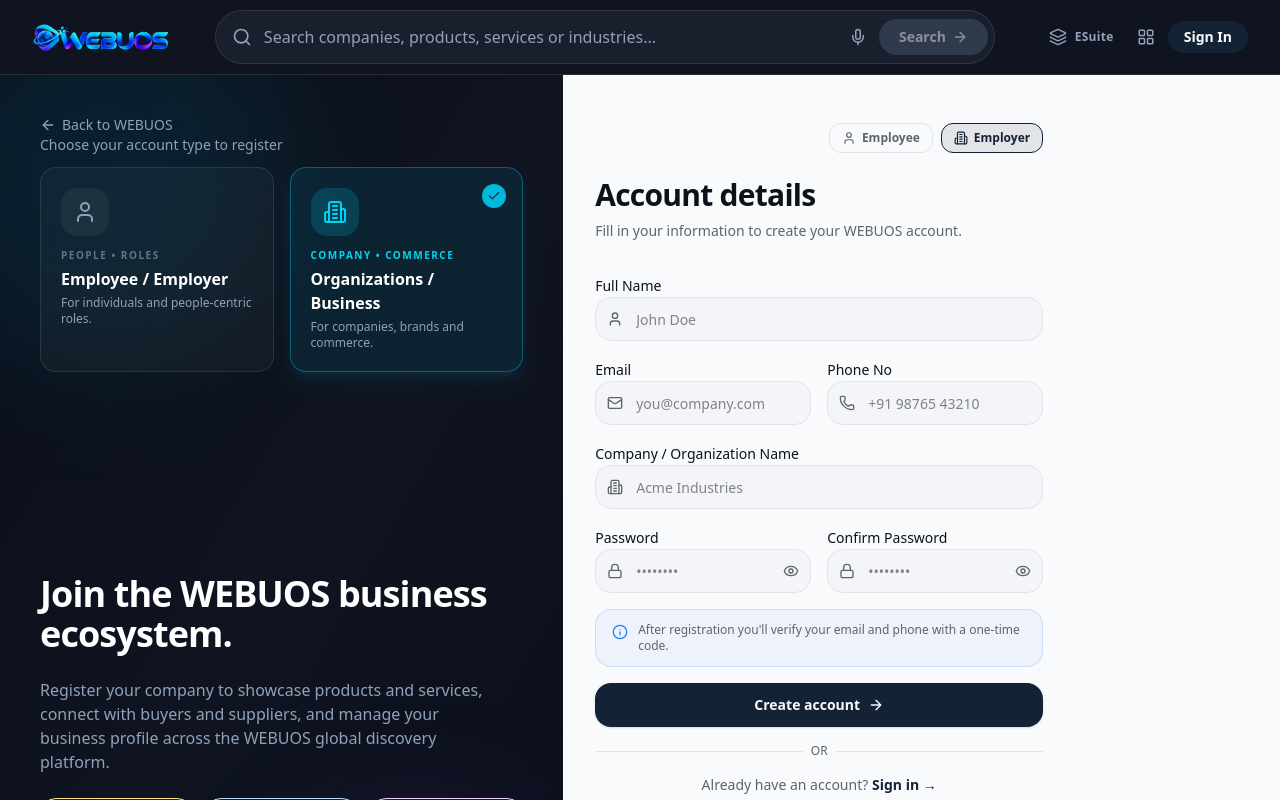
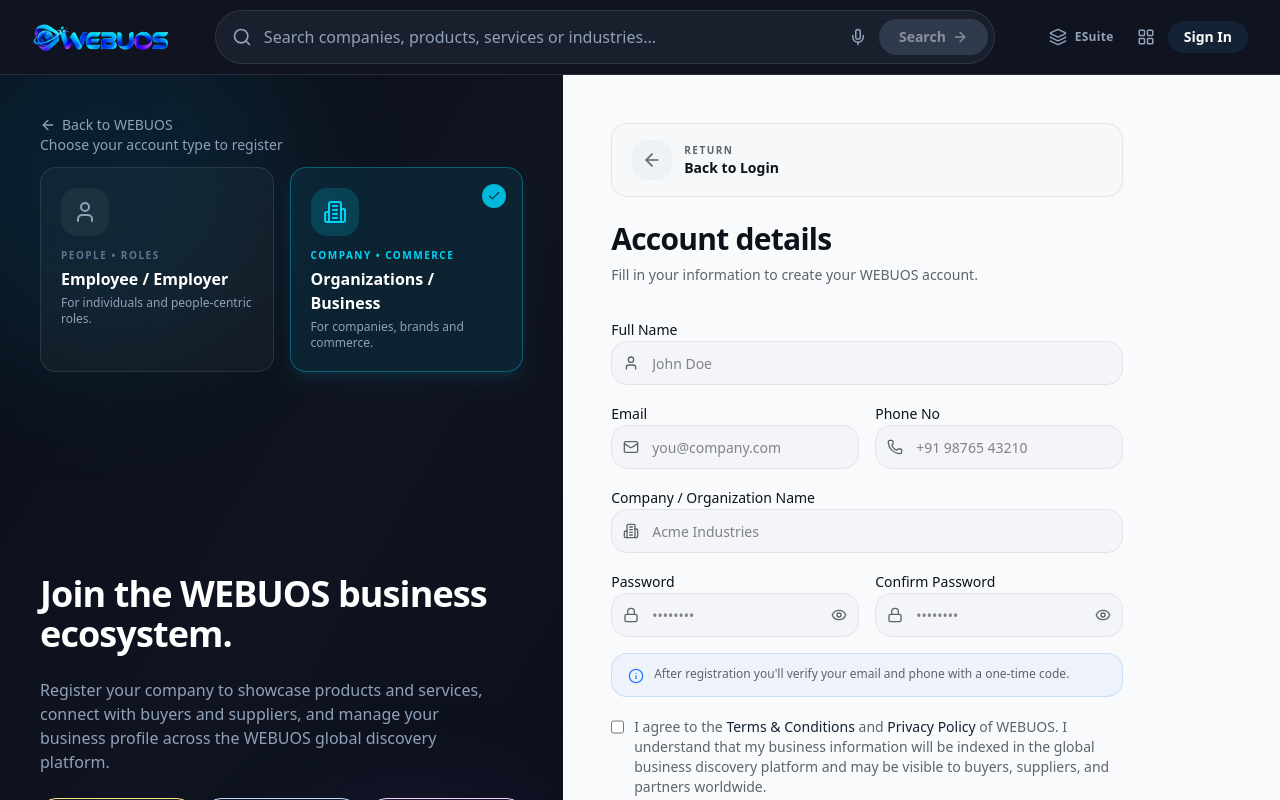
Before and after one commit to Jobsonn-dev/we-suite, a Next.js app: page /register in a window 1280 px wide. Shown: the top 800 px of the page. Built offline with nearby package versions, Linux system fonts and the light colour scheme.

Commit message:
3bcb6873-e368-4c8c-bb73-e12547d19613

```diff
--- a/src/app/register/page.tsx
+++ b/src/app/register/page.tsx
@@ -288,41 +288,24 @@
           </div>
         </aside>
 
-        {/* Right form panel — top-aligned, not centered */}
-        <main className="flex flex-1 flex-col bg-background px-4 pt-8 sm:px-6 lg:px-8 lg:pt-12">
-          <div className="w-full max-w-md">
-            {/* Mobile back link + account type */}
-            <div className="mb-6 flex items-center justify-between">
-              <Link href="/" className="inline-flex items-center gap-1.5 text-sm font-medium text-muted-foreground hover:text-foreground lg:hidden">
-                <ArrowLeft className="h-4 w-4" /> Back to WEBUOS
-              </Link>
-              <div className="ml-auto flex gap-2">
-                <button
-                  type="button"
-                  onClick={() => setAccountType("employee")}
-                  className={cn(
-                    "inline-flex items-center gap-1.5 rounded-lg border px-3 py-1.5 text-xs font-semibold transition-all",
-                    accountType === "employee"
-                      ? "border-primary bg-primary/10 text-primary"
-                      : "border-border text-muted-foreground hover:text-foreground"
-                  )}
-                >
-                  <User className="h-3.5 w-3.5" /> Employee
-                </button>
-                <button
-                  type="button"
-                  onClick={() => setAccountType("employer")}
-                  className={cn(
-                    "inline-flex items-center gap-1.5 rounded-lg border px-3 py-1.5 text-xs font-semibold transition-all",
-                    accountType === "employer"
-                      ? "border-primary bg-primary/10 text-primary"
-                      : "border-border text-muted-foreground hover:text-foreground"
-                  )}
-                >
-                  <Building2 className="h-3.5 w-3.5" /> Employer
-                </button>
+        {/* Right form panel — top-aligned, wider */}
+        <main className="flex flex-1 flex-col bg-background px-4 pt-8 sm:px-8 lg:px-12 lg:pt-12">
+          <div className="w-full max-w-lg">
+            {/* Back to Login card */}
+            <Link
+              href="/login"
+              className="group mb-6 flex items-center gap-3 rounded-2xl border border-border bg-muted/30 px-5 py-4 transition-all duration-200 hover:border-primary/30 hover:bg-muted/50"
+            >
+              <span className="inline-flex h-10 w-10 items-center justify-center rounded-xl bg-muted text-muted-foreground transition-colors group-hover:bg-primary/10 group-hover:text-primary">
+                <ArrowLeft className="h-5 w-5" />
+              </span>
+              <div>
+                <p className="text-[10px] font-bold uppercase tracking-[0.15em] text-muted-foreground">
+                  Return
+                </p>
+                <p className="text-sm font-bold text-foreground">Back to Login</p>
               </div>
-            </div>
+            </Link>
 
             <div className="mb-8 text-center lg:text-left">
               <h2 className="text-2xl font-bold tracking-tight text-foreground sm:text-3xl">
@@ -458,6 +441,24 @@
                 </p>
               </div>
 
+              {/* Terms & Conditions checkbox */}
+              <label className="flex items-start gap-2.5 cursor-pointer pt-1">
+                <input
+                  type="checkbox"
+                  required
+                  checked={agreed}
+                  onChange={(e) => setAgreed(e.target.checked)}
+                  className="mt-0.5 h-4 w-4 rounded border-border"
+                />
+                <span className="text-sm text-muted-foreground">
+                  I agree to the{" "}
+                  <span className="font-medium text-primary hover:underline cursor-pointer">Terms &amp; Conditions</span>
+                  {" "}and{" "}
+                  <span className="font-medium text-primary hover:underline cursor-pointer">Privacy Policy</span>
+                  {" "}of WEBUOS. I understand that my business information will be indexed in the global business discovery platform and may be visible to buyers, suppliers, and partners worldwide.
+                </span>
+              </label>
+
               {/* Submit */}
               <button
                 type="submit"
```
Also changed, not shown: upload/pasted_image_1791057277491.png (added), upload/pasted_image_1791057460575.png (added).
